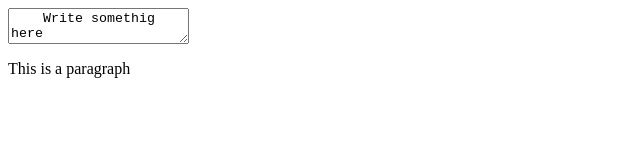
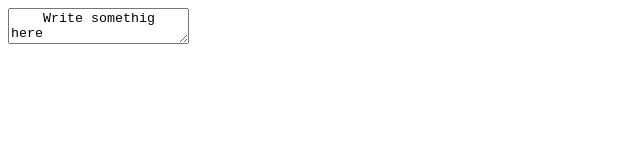
Before and after one commit to Mali750/local-repo, a plain HTML site: page index.html in a window 1280 px wide. Shown: the whole page, without its empty margins (0-640 px from the left). Drawn offline with Linux system fonts and the light colour scheme.

Commit message:
This is modified Html page

```diff
--- a/index.html
+++ b/index.html
@@ -1,5 +1,3 @@
 <Textarea>
     Write somethig here
 </Textarea>
-
-<p>This is a paragraph<p>
```
